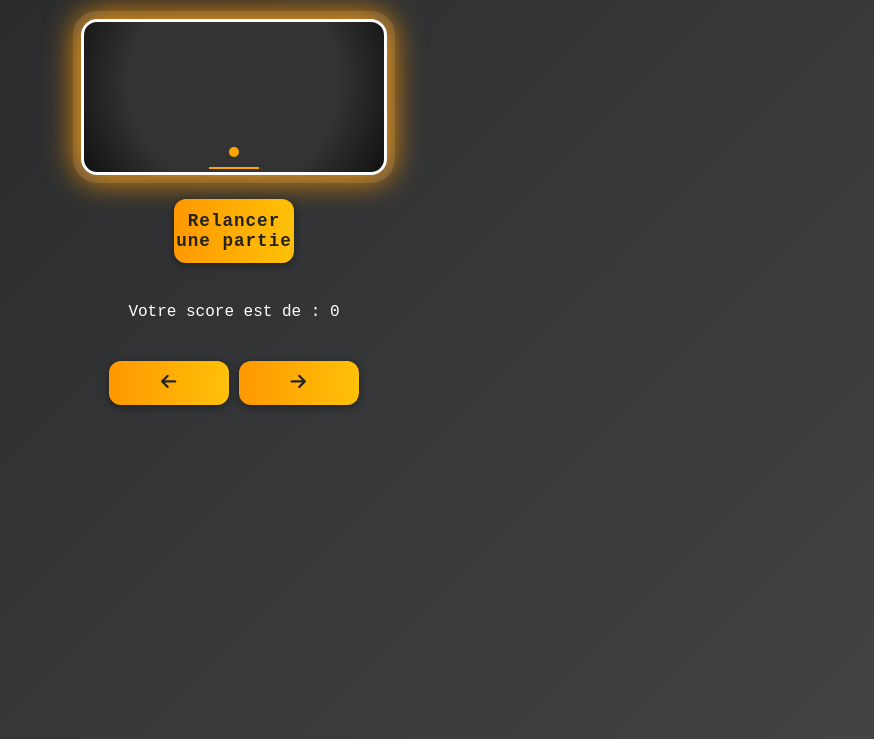
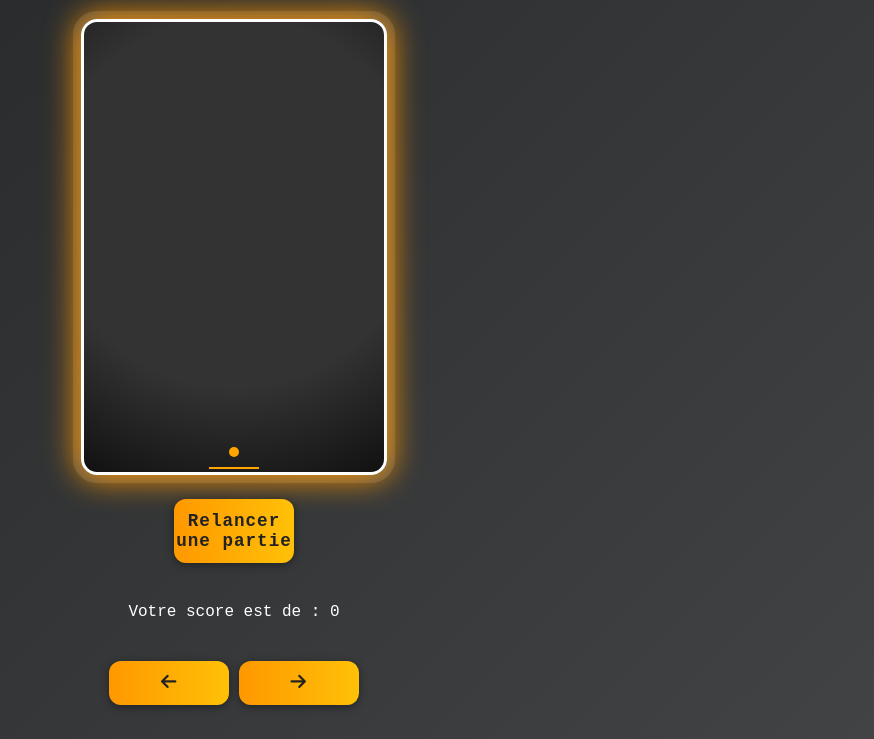
Before and after one commit to LMMartin24/R301td2, a plain HTML site: page index.html in a window 1280 px wide. Shown: the part 61-800 px from the top of the page, without its empty margins (406-1280 px from the left). Drawn offline with Linux system fonts and the light colour scheme.

Commit message:
correction proportion du canva

```diff
--- a/index.html
+++ b/index.html
@@ -11,7 +11,7 @@
 
 <body>
   <h1>Projet Pong</code></h1>
-  <canvas id="demo" min-width="300" min-height="450"></canvas>
+  <canvas id="demo" height="450" width="300"></canvas>
   <button id="stop">Relancer une partie</button>
   <P>Votre score est de : <span id="score">0</span></P>
   <div id="direction">
--- a/style.css
+++ b/style.css
@@ -18,11 +18,14 @@ canvas {
     display: block;
     margin: 2rem auto 1rem auto;
     border: 3px solid #fff;
-    /* Effet lumineux autour du canvas fait par ia*/
+    /* Effet lumineux autour du canvas */
     box-shadow: 0 0 32px 4px #ff9800, 0 0 0 8px #fff2;
     border-radius: 16px;
     transition: box-shadow 0.3s;
-    max-width: 95vw;
+
+    height: 450px;
+    width: 300px;
+
 }
 
 
```
